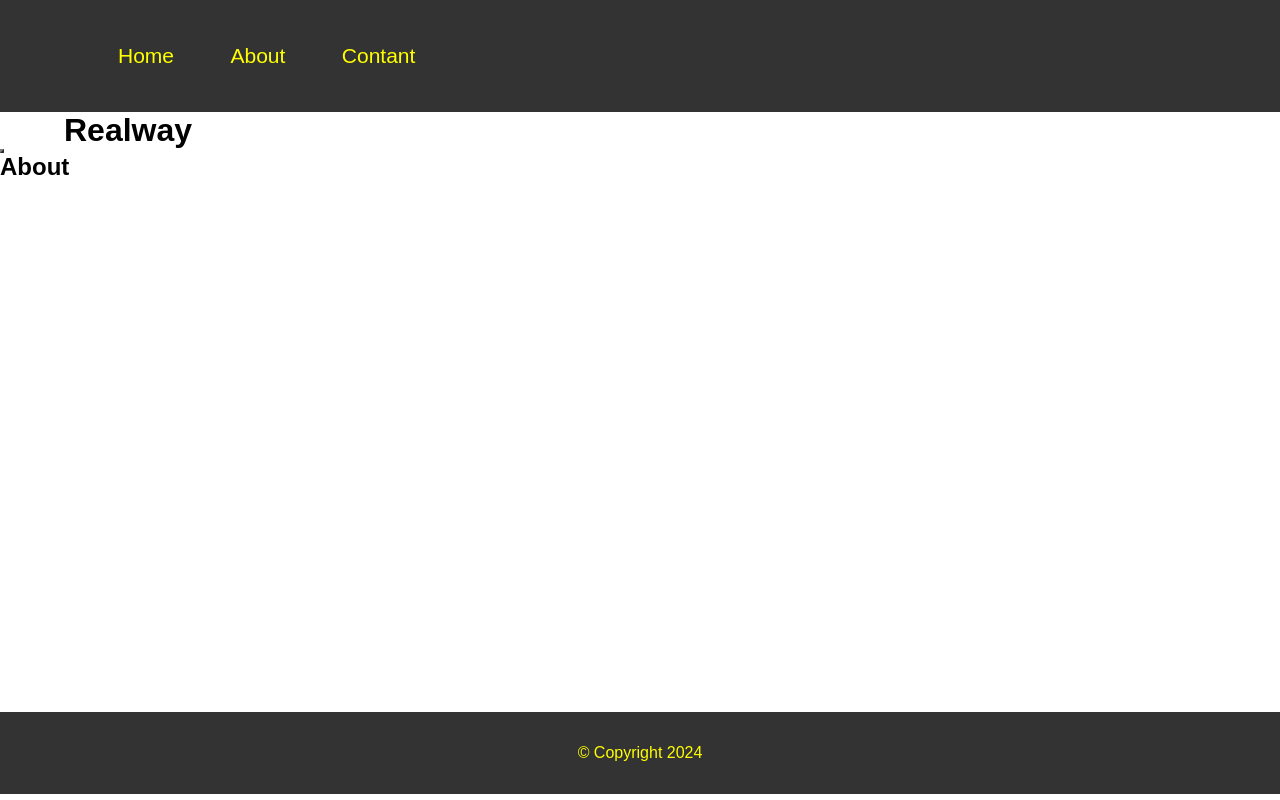
After one commit to 169408/realway, a PHP site: page /about in a window 1280 px wide. The commit adds this page. Run offline with PHP 8.4, Linux system fonts and the light colour scheme; data that the repository does not hold is empty.

Commit message:
add realway

```diff
--- /dev/null
+++ b/realway/about.php
@@ -0,0 +1,13 @@
+<?php
+
+require_once "database/DatabaseConnection.php";
+require_once "classes/User.php";
+
+$database = new DatabaseConnection();
+
+$all = $database->getQuery("SELECT * FROM users;");
+$result = mysqli_fetch_assoc($all);
+
+$title = "RealWay :: About";
+
+require_once "application/views/about.tpl.php";
--- /dev/null
+++ b/realway/application/views/about.tpl.php
@@ -0,0 +1,43 @@
+<?php require_once "parts/header.php"; ?>
+    <div class="contant">
+        <div class="container">
+            <h1>Realway</h1>
+        </div>
+        <table border="2">
+            <tr>
+                <?php
+                foreach ($result as $key => $value) {
+                    ?>
+                    <td><?php echo $key?></td>
+                    <?php
+                }
+                ?>
+            </tr>
+            <tr>
+                <?php
+                foreach ($result as $key => $value) {
+                    ?>
+                    <td><?php echo $value?></td>
+                    <?php
+                }
+                ?>
+            </tr>
+            <?php
+            while($result = mysqli_fetch_assoc($all)) {
+                ?>
+                <tr>
+                    <?php
+                    foreach ($result as $key => $value) {
+                        ?>
+                        <td><?php echo $value?></td>
+                        <?php
+                    }
+                    ?>
+                </tr>
+                <?php
+            }
+            ?>
+        </table>
+        <h2>About</h2>
+    </div>
+<?php require_once "parts/footer.php"; ?>
--- /dev/null
+++ b/realway/application/views/parts/footer.php
@@ -0,0 +1,7 @@
+    <footer class="footer">
+        <div>
+            <p>&copy; Copyright <?=date("Y")?></p>
+        </div>
+    </footer>
+</body>
+</html>
--- /dev/null
+++ b/realway/application/views/parts/header.php
@@ -0,0 +1,20 @@
+<!DOCTYPE html>
+<html lang="en">
+<head>
+    <meta charset="UTF-8">
+    <meta name="viewport" content="width=device-width, initial-scale=1.0">
+    <title><?php echo $title; ?></title>
+    <link rel="stylesheet" href="../../../assets/main.css" />
+</head>
+<body>
+    <header class="header">
+        <div class="container">
+            <nav>
+                <ul>
+                    <li><a href="/">Home</a></li>
+                    <li><a href="../../../about.php">About</a></li>
+                    <li><a href="#">Contant</a></li>
+                </ul>
+            </nav>
+        </div>
+    </header>
--- /dev/null
+++ b/realway/assets/main.css
@@ -0,0 +1,86 @@
+body {
+    font-family: Arial, sans-serif;
+    height: 100%;
+}
+
+* {
+    margin: 0;
+    padding: 0;
+}
+
+a {
+    text-decoration: none;
+}
+
+.container {
+    margin: 0 auto;
+    width: 90%;
+}
+
+.header {
+    background: #333333;
+    padding: 20px;
+}
+
+nav ul {
+    display: block;
+    padding: 10px;
+    position: relative;
+}
+
+nav ul li {
+    display: inline-block;
+    padding: 14px 26px;
+}
+
+nav ul li a {
+    color: yellow;
+    font-size: 21px;
+}
+
+.contant {
+    display: block;
+    height: 75vh;
+    min-height: 100%;
+}
+
+form.form {
+    background: pink;
+    border: 2px solid #a000a0;
+    border-radius: 3px;
+    padding: 20px;
+    width: 16%;
+}
+
+form.form p {
+    font-size: 21px;
+    padding: 5px 2px;
+}
+
+form.form input {
+    border-radius: 4px;
+    color: darkslateblue;
+    font-size: 15px;
+    padding: 4px;
+}
+
+form.form button {
+    color: #333333;
+    font-size: 20px;
+    margin: 10px 0 10px 80px;
+    padding: 10px;
+}
+
+.footer {
+    background: #333333;
+    display: block;
+    padding: 32px;
+}
+
+.footer div {
+    text-align: center;
+}
+
+.footer div p {
+    color: yellow;
+}
--- a/realway/database/DatabaseConnection.php
+++ b/realway/database/DatabaseConnection.php
@@ -21,12 +21,17 @@ class DatabaseConnection
         return self::$instance;
     }
 
+    public function getConnect(): bool|mysqli
+    {
+        return $this->connect;
+    }
+
     public function getQuery($queryStr) {
         return mysqli_query($this->connect, $queryStr);
     }
 
     public function disconnect() {
-        self::$instance.mysqli_query($this->connect, "exit");
+        return mysqli_query($this->connect, "exit;");
     }
 
 
```
Also changed, not shown: realway/application/views/index.tpl.php (added, +60 -0 lines), realway/classes/User.php (+18 -8 lines), realway/index.php (+12 -49 lines).
